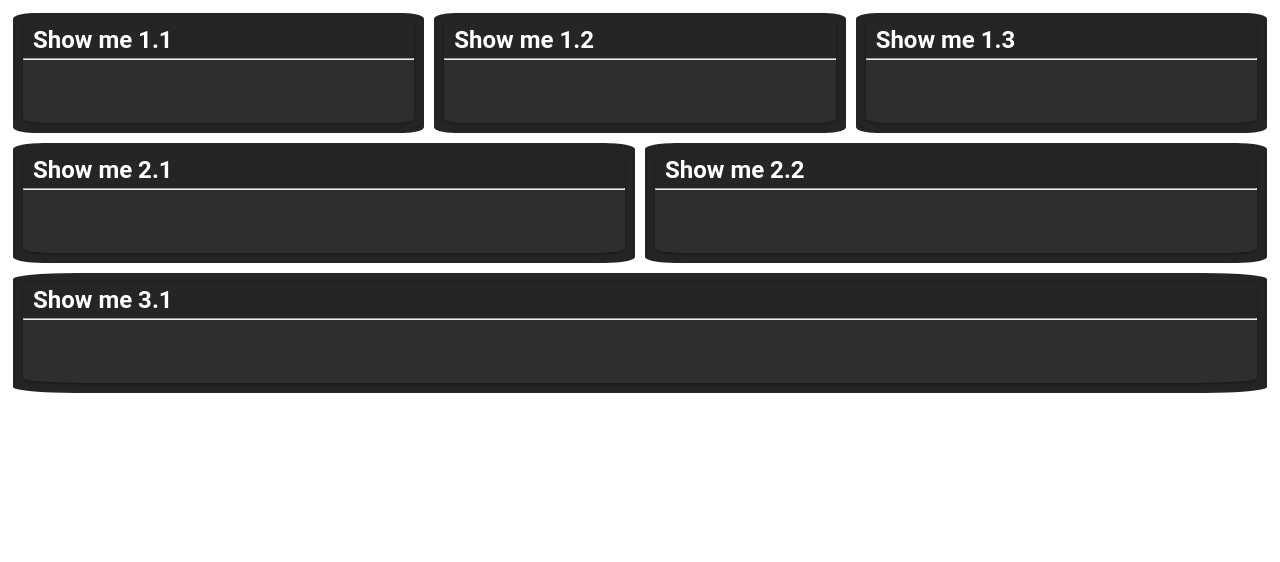
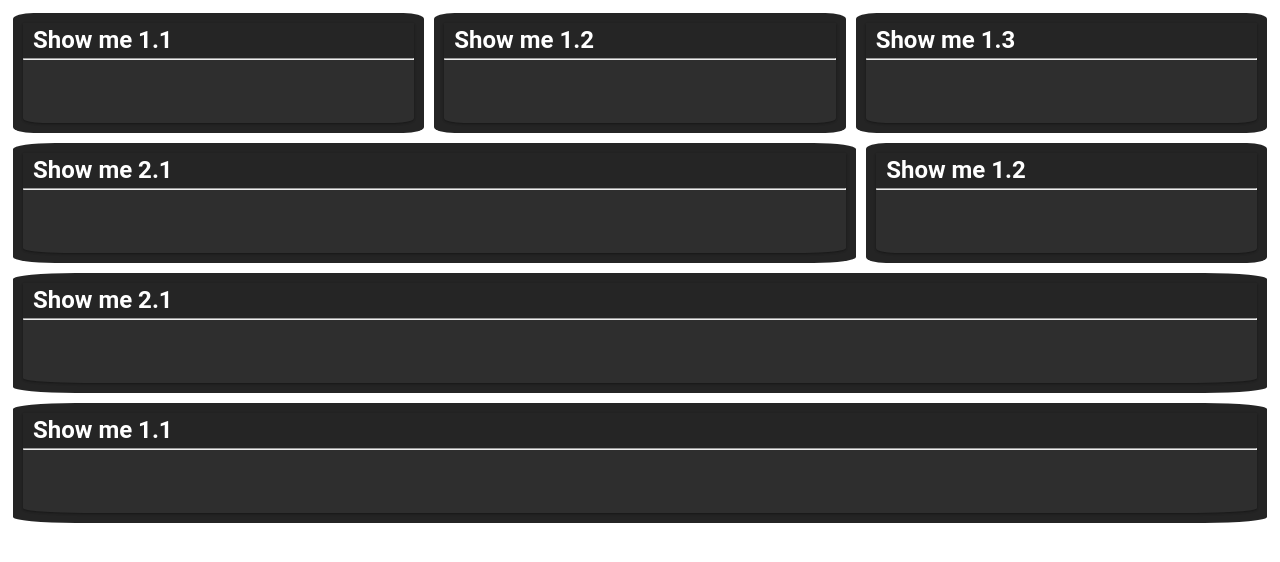
Before and after one commit to isibley765/WOLF, a React app in the folder mapdisplay/: page / in a window 1280 px wide. Shown: the top 562 px of the page. Built offline with nearby package versions, Linux system fonts and the light colour scheme; the HTML template or start-up script is replaced by a standard one.

Commit message:
Changes to show ideas to Ryam

```diff
--- a/mapdisplay/display/src/components/Card/Card.css
+++ b/mapdisplay/display/src/components/Card/Card.css
@@ -1,5 +1,10 @@
-.container {
+.container1 {
     flex-grow: 1;
+    padding: 5px;
+}
+
+.container2 {
+    flex-grow: 3;
     padding: 5px;
 }
 
--- a/mapdisplay/display/src/components/Card/Card.jsx
+++ b/mapdisplay/display/src/components/Card/Card1.jsx
@@ -2,7 +2,7 @@ import React, { Component } from 'react';
 import styles from './Card.css';
 
 
-export default class Card extends Component {
+export default class Card1 extends Component {
     constructor(props) {
         super(props);
     }
@@ -21,7 +21,7 @@ export default class Card extends Component {
 
     render() {
         return (
-            <div className={styles.container}>
+            <div className={styles.container1}>
                 <div className={styles.card}>
                     <div className={this.props.title != undefined ? styles.mainContainerBot : styles.mainContainerAll}>
                         {this.makeTitle(this.props.title != undefined)}
--- /dev/null
+++ b/mapdisplay/display/src/components/Card/Card2.jsx
@@ -0,0 +1,36 @@
+import React, { Component } from 'react';
+import styles from './Card.css';
+
+
+export default class Card2 extends Component {
+    constructor(props) {
+        super(props);
+    }
+
+    makeTitle(here) {
+        if (here === true) {
+            return (
+                <div className={styles.fitTitle}>
+                    <h1 className={styles.title}>{this.props.title}</h1>
+                    <hr className={styles.squashed} />
+                </div>
+            );
+        }
+        return null;
+    }
+
+    render() {
+        return (
+            <div className={styles.container2}>
+                <div className={styles.card}>
+                    <div className={this.props.title != undefined ? styles.mainContainerBot : styles.mainContainerAll}>
+                        {this.makeTitle(this.props.title != undefined)}
+                        <div className={styles.inner}>
+                            {this.props.children}
+                        </div>
+                    </div>
+                </div>
+            </div>
+        );
+    }
+}
--- a/mapdisplay/display/src/main.css
+++ b/mapdisplay/display/src/main.css
@@ -18,7 +18,10 @@
 }
 
 .data_row {
-    flex-grow: 1;
     display: flex;
     width: 100%;
 }
+
+.flex1 {
+    flex-grow: 1;
+}
--- a/mapdisplay/display/src/main.jsx
+++ b/mapdisplay/display/src/main.jsx
@@ -4,7 +4,8 @@ import { render } from 'react-dom';
 import styles from "./main.css";
 
 import TemplateExample from './components/TemplateExample/TemplateExample.jsx';
-import Card from './components/Card/Card.jsx';
+import Card1 from './components/Card/Card1.jsx';
+import Card2 from './components/Card/Card2.jsx';
 
 class App extends React.Component {
     constructor(props) {
@@ -20,16 +21,19 @@ class App extends React.Component {
         return (
             <div className={styles.container_row} >
                 <div className={styles.data_row} >
-                    <Card title="Show me 1.1" />
-                    <Card title="Show me 1.2" />
-                    <Card title="Show me 1.3" />
+                    <Card1 className={styles.flex1} title="Show me 1.1" />
+                    <Card1 className={styles.flex1} title="Show me 1.2" />
+                    <Card1 className={styles.flex1} title="Show me 1.3" />
                 </div>
                 <div className={styles.data_row} >
-                    <Card title="Show me 2.1" />
-                    <Card title="Show me 2.2" />
+                    <Card2 className={styles.flex1} title="Show me 2.1" />
+                    <Card1 className={styles.flex1} title="Show me 1.2" />
                 </div>
                 <div className={styles.data_row} >
-                    <Card title="Show me 3.1" />
+                    <Card2 className={styles.flex1} title="Show me 2.1" />
+                </div>
+                <div className={styles.data_row} >
+                    <Card1 className={styles.flex1} title="Show me 1.1" />
                 </div>
             </div>
         )
```
